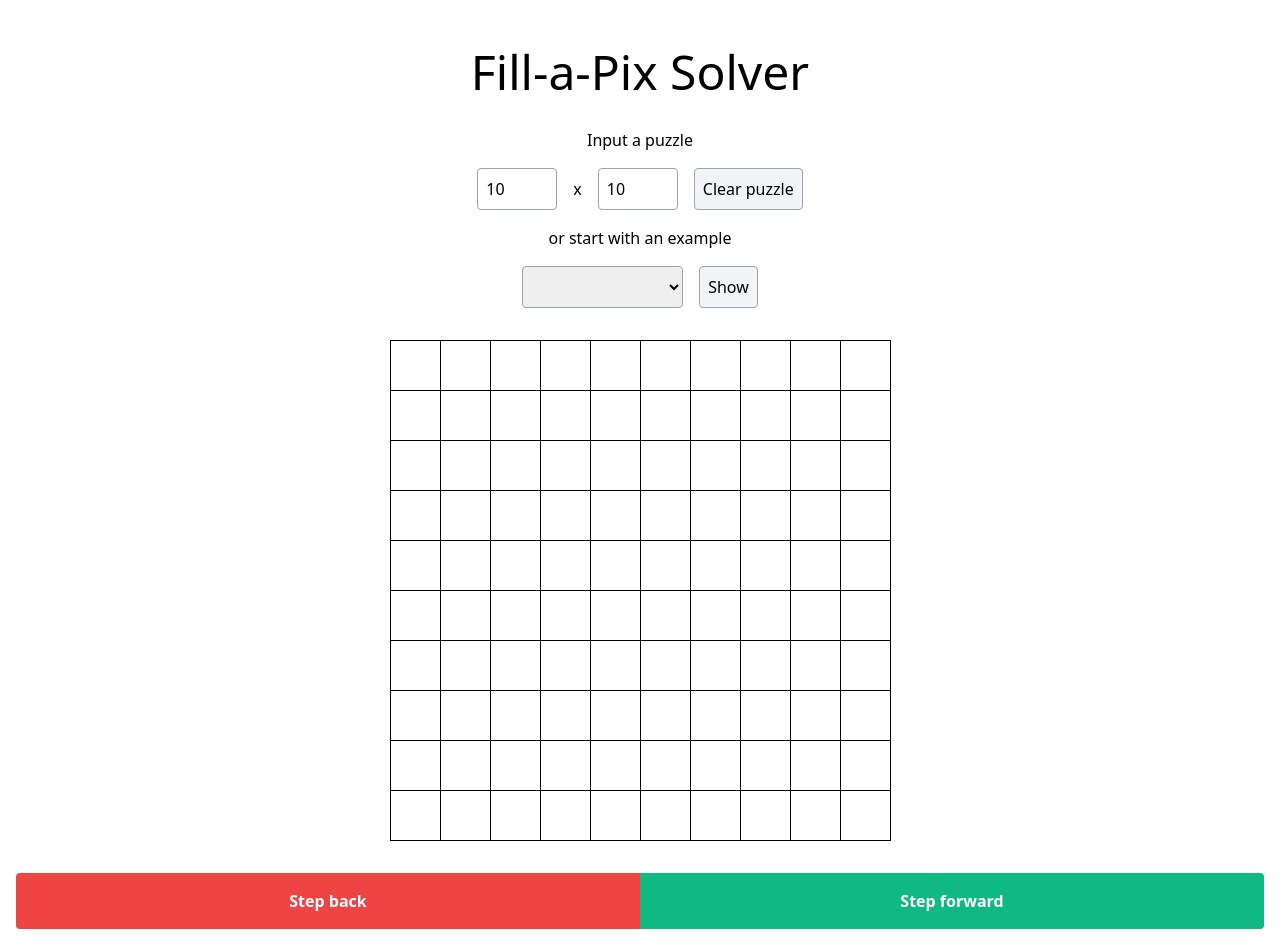
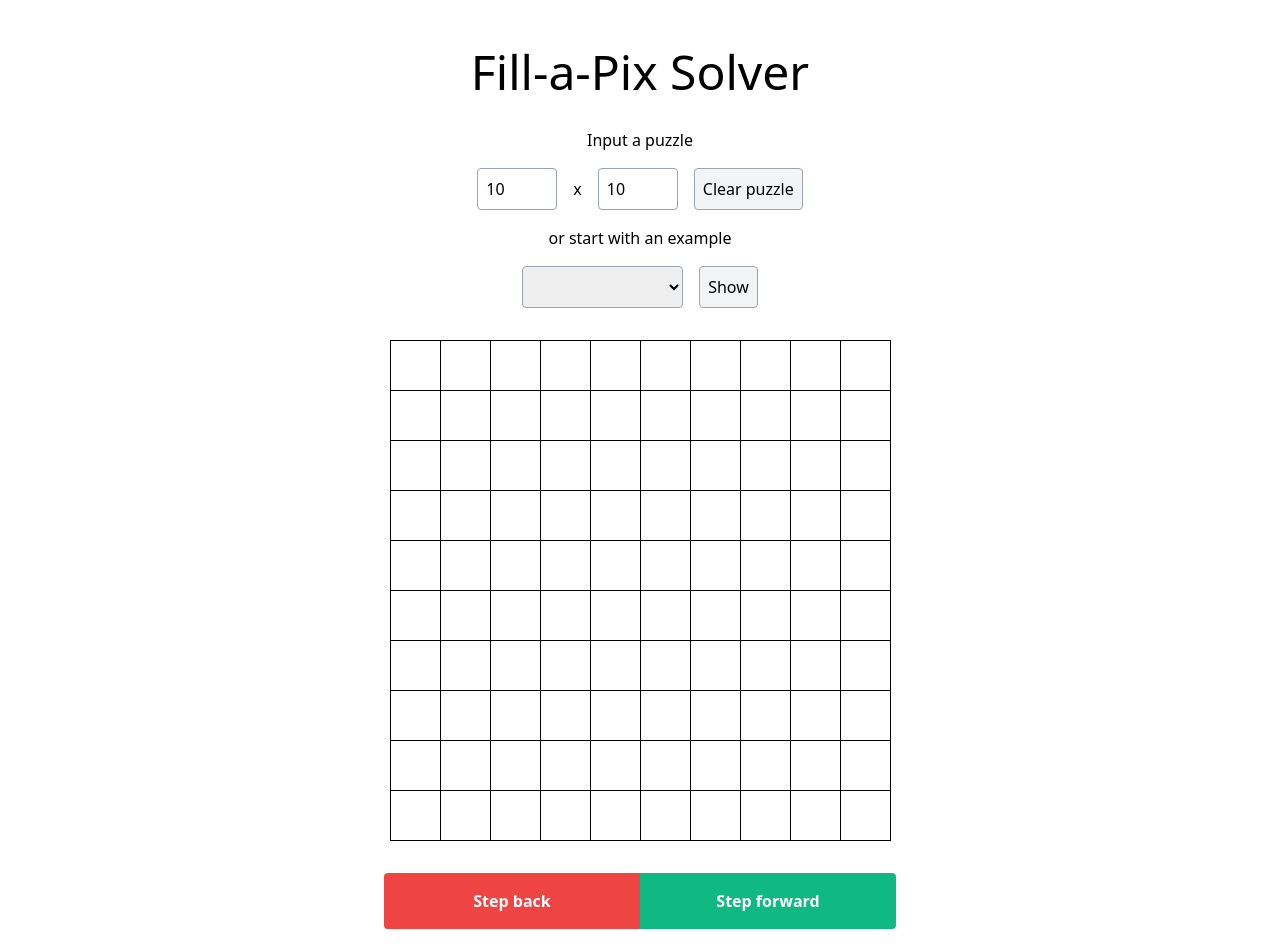
Before and after one commit to jsborjesson/conceptis-puzzle-solver, a Vue app: page / in a window 1280 px wide. Shown: the top 952 px of the page. Built offline with nearby package versions, Linux system fonts and the light colour scheme.

Commit message:
Fix centering styles

```diff
--- a/src/components/FillAPix.vue
+++ b/src/components/FillAPix.vue
@@ -1,11 +1,11 @@
 <template>
-  <div class="px-4 py-12 space-y-8">
+  <div class="flex flex-col items-center px-4 py-12 space-y-8">
     <h1 class="text-5xl text-center">Fill-a-Pix Solver</h1>
 
     <div class="flex flex-col items-center space-y-4">
       <span>Input a puzzle</span>
 
-      <div class="flex items-center justify-center space-x-4">
+      <div class="flex items-center space-x-4">
         <input type="number" v-model="blankHeight" class="w-20 p-2 border border-gray-400 rounded" />
         <span>x</span>
         <input type="number" v-model="blankWidth" class="w-20 p-2 border border-gray-400 rounded" />
@@ -14,7 +14,7 @@
 
       <span>or start with an example</span>
 
-      <div class="flex items-center justify-center space-x-4">
+      <div class="flex items-center space-x-4">
         <select v-model="example" class="p-2 border border-gray-400 rounded">
           <option v-for="(_, name) in examples" :key="name" :value="name">{{ name }}</option>
         </select>
@@ -23,7 +23,7 @@
     </div>
 
     <!-- Grid -->
-    <table class="mx-auto border-t border-l border-black">
+    <table class="border-t border-l border-black">
       <tr v-for="(rows, row) in puzzle" :key="row">
         <td
           v-for="(square, col) in rows"
@@ -39,7 +39,7 @@
     </table>
 
     <!-- Solver buttons -->
-    <div class="flex">
+    <div class="flex w-full max-w-lg">
       <button class="flex-1 p-4 font-bold text-white bg-red-500 rounded-l active:bg-red-700" @click="stepBack">Step back</button>
       <button class="flex-1 p-4 font-bold text-white bg-green-500 rounded-r active:bg-green-700" @click="stepForward">Step forward</button>
     </div>
--- a/tailwind.config.js
+++ b/tailwind.config.js
@@ -1,5 +1,5 @@
 module.exports = {
-    purge: ["./index.html", "./src/**/*.{vue,js,ts,jsx,tsx}"],
+  purge: ["./index.html", "./src/**/*.{vue,js,ts,jsx,tsx}"],
   darkMode: false, // or 'media' or 'class'
   theme: {
     extend: {},
```
